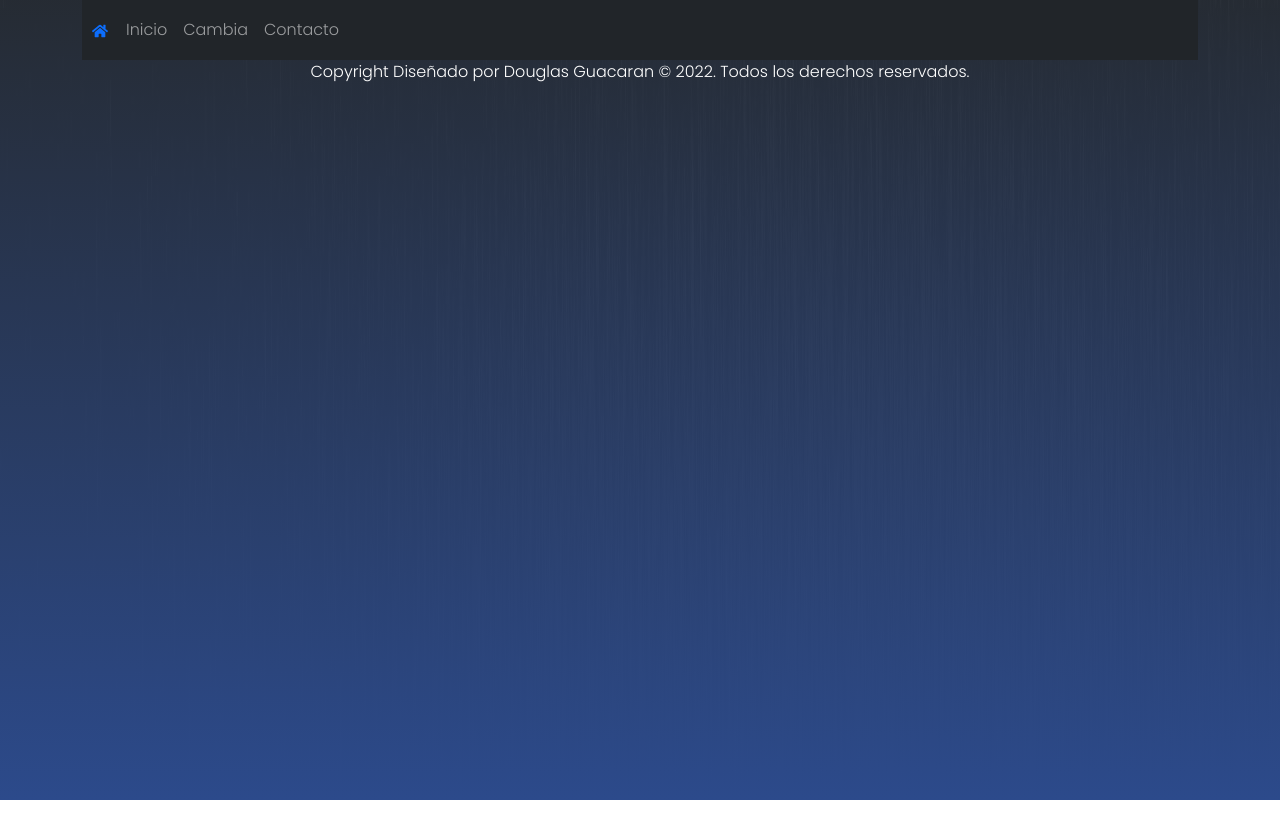
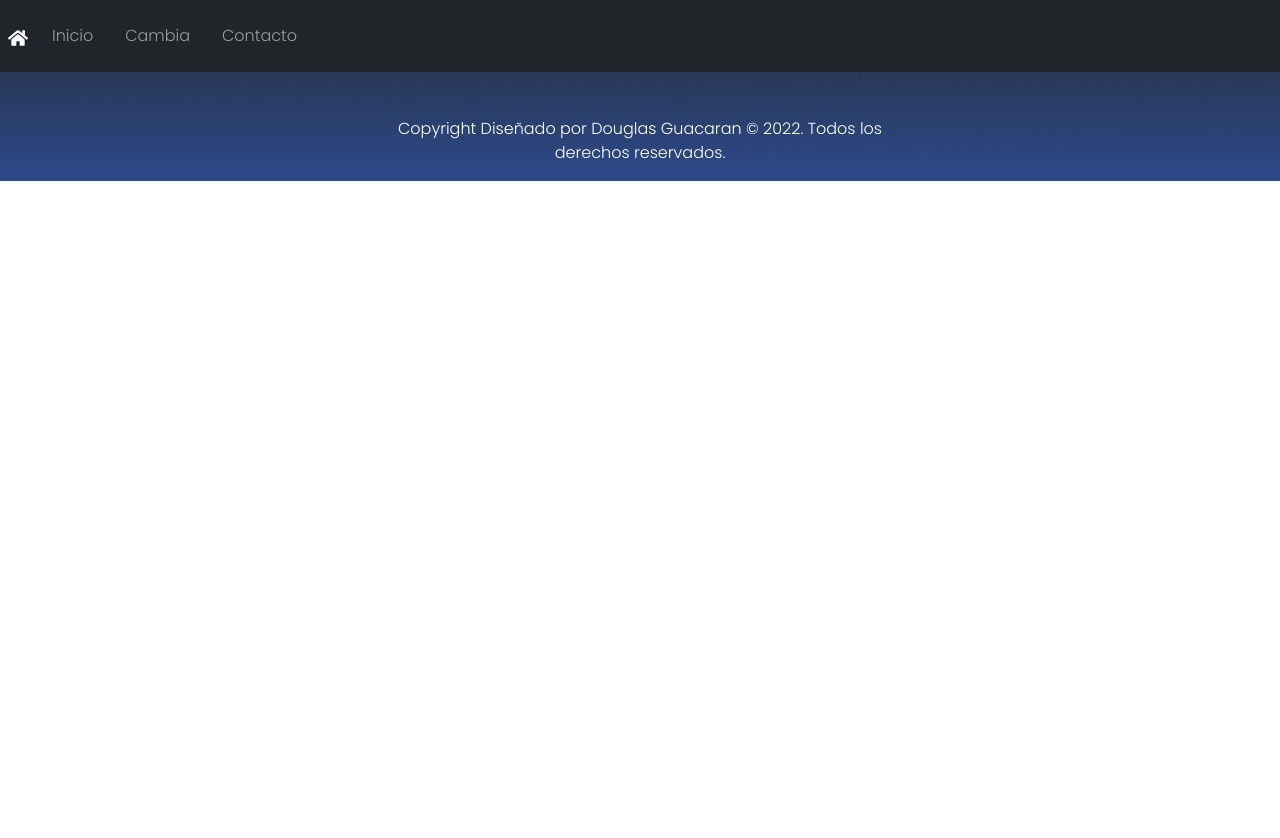
Before and after one commit to DouglasGuacaran/moneyconverter-react, a React (Create React App) app: page /cambia in a window 1280 px wide. Shown: the top 838 px of the page. Built offline with nearby package versions, Linux system fonts and the light colour scheme.

Commit message:
Ajusto vistas

```diff
--- a/package.json
+++ b/package.json
@@ -12,7 +12,7 @@
     "gh-pages": "^4.0.0",
     "prop-type": "^0.0.1",
     "react": "^18.2.0",
-    "react-bootstrap": "^2.7.0",
+    "react-bootstrap": "^2.7.4",
     "react-dom": "^18.2.0",
     "react-icons": "^4.4.0",
     "react-router-dom": "^6.4.1",
--- a/public/index.html
+++ b/public/index.html
@@ -25,7 +25,6 @@
       Learn how to configure a non-root public URL by running `npm run build`.
     -->
     <link href="https://cdn.jsdelivr.net/npm/bootstrap@5.2.1/dist/css/bootstrap.min.css" rel="stylesheet" integrity="sha384-iYQeCzEYFbKjA/T2uDLTpkwGzCiq6soy8tYaI1GyVh/UjpbCx/TYkiZhlZB6+fzT" crossorigin="anonymous">
-    <script src="https://cdn.jsdelivr.net/npm/bootstrap@5.2.1/dist/js/bootstrap.bundle.min.js" integrity="sha384-u1OknCvxWvY5kfmNBILK2hRnQC3Pr17a+RTT6rIHI7NnikvbZlHgTPOOmMi466C8" crossorigin="anonymous"></script>
     <title>Convertidor de moneda</title>
   </head>
   <body>
@@ -41,7 +40,7 @@
       To begin the development, run `npm start` or `yarn start`.
       To create a production bundle, use `npm run build` or `yarn build`.
     -->
+    <script src="https://cdn.jsdelivr.net/npm/bootstrap@5.2.1/dist/js/bootstrap.min.js" integrity="sha384-7VPbUDkoPSGFnVtYi0QogXtr74QeVeeIs99Qfg5YCF+TidwNdjvaKZX19NZ/e6oz" crossorigin="anonymous"></script>
     <script src="https://cdn.jsdelivr.net/npm/@popperjs/core@2.11.6/dist/umd/popper.min.js" integrity="sha384-oBqDVmMz9ATKxIep9tiCxS/Z9fNfEXiDAYTujMAeBAsjFuCZSmKbSSUnQlmh/jp3" crossorigin="anonymous"></script>
-    <script src="https://cdn.jsdelivr.net/npm/bootstrap@5.2.1/dist/js/bootstrap.min.js" integrity="sha384-7VPbUDkoPSGFnVtYi0QogXtr74QeVeeIs99Qfg5YCF+TidwNdjvaKZX19NZ/e6oz" crossorigin="anonymous"></script>
   </body>
 </html>
--- a/src/components/templates/Bienvenida.css
+++ b/src/components/templates/Bienvenida.css
@@ -37,7 +37,6 @@
     display: flex;
     align-items: center;
     justify-content: center;
-    align-items: center;
     margin: 10px;
 }
 
--- a/src/components/templates/Cambia.css
+++ b/src/components/templates/Cambia.css
@@ -1,7 +1,3 @@
-.body {
-    height: 750px;
-}
-
 h1,h2 {
     display: flex;
     align-items: center;
@@ -42,7 +38,7 @@ select {
 }
 
 .img-background{
-    height: 100vh;
+    height: 100%;
     background-image: linear-gradient(rgba(47, 54, 64,0.80),rgb(44, 74, 139)), url('../../fondo.jpg');
     background-repeat: repeat;
 }
--- a/src/components/templates/Contacto.js
+++ b/src/components/templates/Contacto.js
@@ -2,12 +2,13 @@ import React from 'react'
 import './contacto.css'
 import Form from 'react-bootstrap/Form';
 import Button from 'react-bootstrap/Button';
+import Container from 'react-bootstrap/Container';
 
 function contacto() {
   return (
-    <div className="container">
+    <Container>
       <Form className="form" method='POST'>
-      <Form.Group className="mb-3">
+      <Form.Group className="mb-3" >
         <Form.Label className="label">Nombre completo</Form.Label>
         <Form.Control type="text" placeholder="Introduzca su nombre" />
       </Form.Group>
@@ -31,7 +32,7 @@ function contacto() {
         Enviar
       </Button>
     </Form>
-    </div>
+    </Container>
   )
 }
 
--- a/src/components/templates/Inicio.js
+++ b/src/components/templates/Inicio.js
@@ -1,6 +1,9 @@
 import React, { useEffect,useState } from 'react'
 import './inicio.css'
 import Image from '../../../src/Logo1.png'
+import Container from 'react-bootstrap/Container';
+import Row from 'react-bootstrap/Row';
+import Col from 'react-bootstrap/Col';
 
 function Home() {
   const [valorDolar, setValorDolar] = useState(1);
@@ -23,37 +26,38 @@ function Home() {
 
   return (
     <div className="body">
-      <div className="container">
-        <div className="row">
-          <div className="col-12 grid">
-            <div className="row ">
-              <div className="col money">
+      <Container>
+        <Row>
+          <Col  className='col-content-money'>
+            <Row>
+              <Col>
                 <p>Bienvenido a <b>Money Converter </b><img className="imgLogo" src={Image} alt="imagenLogo1"></img></p>
-              </div>
-            </div>
-            <div className="row">
-              <div className="col">
+              </Col>
+            </Row>
+            <Row>
+              <Col>
                 <p>En Money Converter podrás visualizar en tiempo real el valor del Dólar, el Euro y Bitcoin, según el sitio web <a href="https://mindicador.cl/">https://mindicador.cl/</a></p>
-              </div>
-            </div>
-          </div>
-        </div>
-        <div className="row">
-          <div className="col-3 Dolar esp">
+              </Col>
+            </Row>
+          </Col>
+        </Row>
+        <Row>
+          <Col className='col-money' xs lg="3">
             <span style={{"fontWeight": "bold"}}> Valor Dólar Observado</span>
             <span>{valorDolar}</span>
-          </div>
-          <div className="col-3 Euro esp">
+          </Col>
+          <Col className='col-money' xs lg="3">
             <span style={{"fontWeight": "bold"}}>Valor Euro</span>
             <span>{valorEuro}</span>
-          </div>
-          <div className="col-3 Bitcoin esp">
+          </Col>
+          <Col className='col-money' xs lg="3">
             <span style={{"fontWeight": "bold"}}>Valor Bitcoin</span>
             <span>{valorBitcoin}</span>
-          </div>
-        </div>
+          </Col>
+        </Row>
+      </Container>
       </div>
-    </div>
+
   )
   }
 
--- a/src/components/templates/contacto.css
+++ b/src/components/templates/contacto.css
@@ -1,6 +1,3 @@
-.body {
-    height: 750px;
-}
 
 .container {
     width: 40%;
--- a/src/components/templates/inicio.css
+++ b/src/components/templates/inicio.css
@@ -1,20 +1,26 @@
 .body {
-    height: 750px;
+    height: 700px;
+    min-width: 300px;
 }
 
 span {
     color: black;
 }
 
+.container{
+    width: 90% !important;
+    margin: 10px;
+}
+
 .grid{
-    padding:15px;
+    margin: 30px;
+    padding: 20px;
     width: 97%;
-    margin: 40px auto;
     color: rgb(34, 31, 31);
     background-color: #fff;
     border-color: solid black;
     border-radius:15px;
-    font-size: 1.3rem;
+    font-size:14px;
 }
 
 .money {
@@ -32,19 +38,34 @@ a:hover {
     color: rgb(34, 31, 31);
 }
 
-.esp {
+.col-content-money{
+    text-align: center;
+    border-radius:15px;
+    background-color: #fff;
+}
 
-    width: 30%;
-    margin: auto;
-    padding: 15px;
+.col-money {
+    height: 130px;
+    margin: 20px;
     color: rgb(34, 31, 31);
     background-color: #fff;
     border-color: solid black;
     border-radius:15px;
-    font-size: 1.5rem;
 }
 
 .imgLogo{
     width: 7vh;
     border-radius:90Px;
 }
+@media screen and (min-width: 680px) {
+
+    .container{
+        width: 45% !important;
+        margin: 45px;
+    }
+
+    .col-money {
+        margin-top: 30px!important;
+        font-size: 18px;
+    }
+}
--- a/src/layouts/Navbar.css
+++ b/src/layouts/Navbar.css
@@ -1,5 +1,10 @@
-a {
+/* a {
     padding: 10px;
     text-decoration: none;
     color: gray;
+} */
+
+.navbar-toggler {
+  font-size: 1.5rem; /* Tamaño del icono de hamburguesa */
+  padding: 0.25rem 0.5rem; /* Espaciado interno del botón */
 }
--- a/src/layouts/Navbar.js
+++ b/src/layouts/Navbar.js
@@ -1,33 +1,28 @@
-import React from "react";
-import {Link} from "react-router-dom"
-import './navbar.css';
+import { Navbar, Nav } from 'react-bootstrap';
+import { Link } from 'react-router-dom';
 import { FaHome } from 'react-icons/fa';
 
-function Navbar() {
-    return(
-        <div className="container">
-
-
-        <nav className="navbar navbar-expand-lg navbar-dark bg-dark">
-            <Link to="moneyconverter-react/"><FaHome /></Link>
-            <button className="navbar-toggler" type="button" data-toggle="collapse" data-target="#navbarNav" aria-controls="navbarNav" aria-expanded="false" aria-label="Toggle navigation">
-                <span className="navbar-toggler-icon"></span>
-            </button>
-            <div className="collapse navbar-collapse" id="navbarNav">
-                <ul className="navbar-nav">
-                    <li className="nav-item">
-                        <Link className="nav-link" to="moneyconverter-react/inicio">Inicio</Link>
-                    </li>
-                    <li className="nav-item">
-                        <Link className="nav-link" to="moneyconverter-react/cambia">Cambia</Link>
-                    </li>
-                    <li className="nav-item">
-                        <Link className="nav-link" to="moneyconverter-react/contacto">Contacto</Link>
-                    </li>
-                </ul>
-            </div>
-        </nav>
-        </div>
-        )
-    }
-export default Navbar
+const navBar = () => {
+    return (
+        <Navbar bg="dark" expand="lg" variant="dark" className="sticky-top">
+        <Navbar.Brand className="m-2" as={Link} to="moneyconverter-react/">
+            <FaHome />
+        </Navbar.Brand>
+        <Navbar.Toggle className="m-2" aria-controls="navbarNav" />
+        <Navbar.Collapse id="navbarNav">
+            <Nav className="ml-auto">
+            <Nav.Link className="m-2" as={Link} to="moneyconverter-react/inicio">
+                Inicio
+            </Nav.Link>
+            <Nav.Link className="m-2" as={Link} to="moneyconverter-react/cambia">
+                Cambia
+            </Nav.Link>
+            <Nav.Link className="m-2" as={Link} to="moneyconverter-react/contacto">
+                Contacto
+            </Nav.Link>
+            </Nav>
+        </Navbar.Collapse>
+        </Navbar>
+    );
+};
+export default navBar
```
Also changed, not shown: 1 other file (tests, documents, lock files or other folders).
